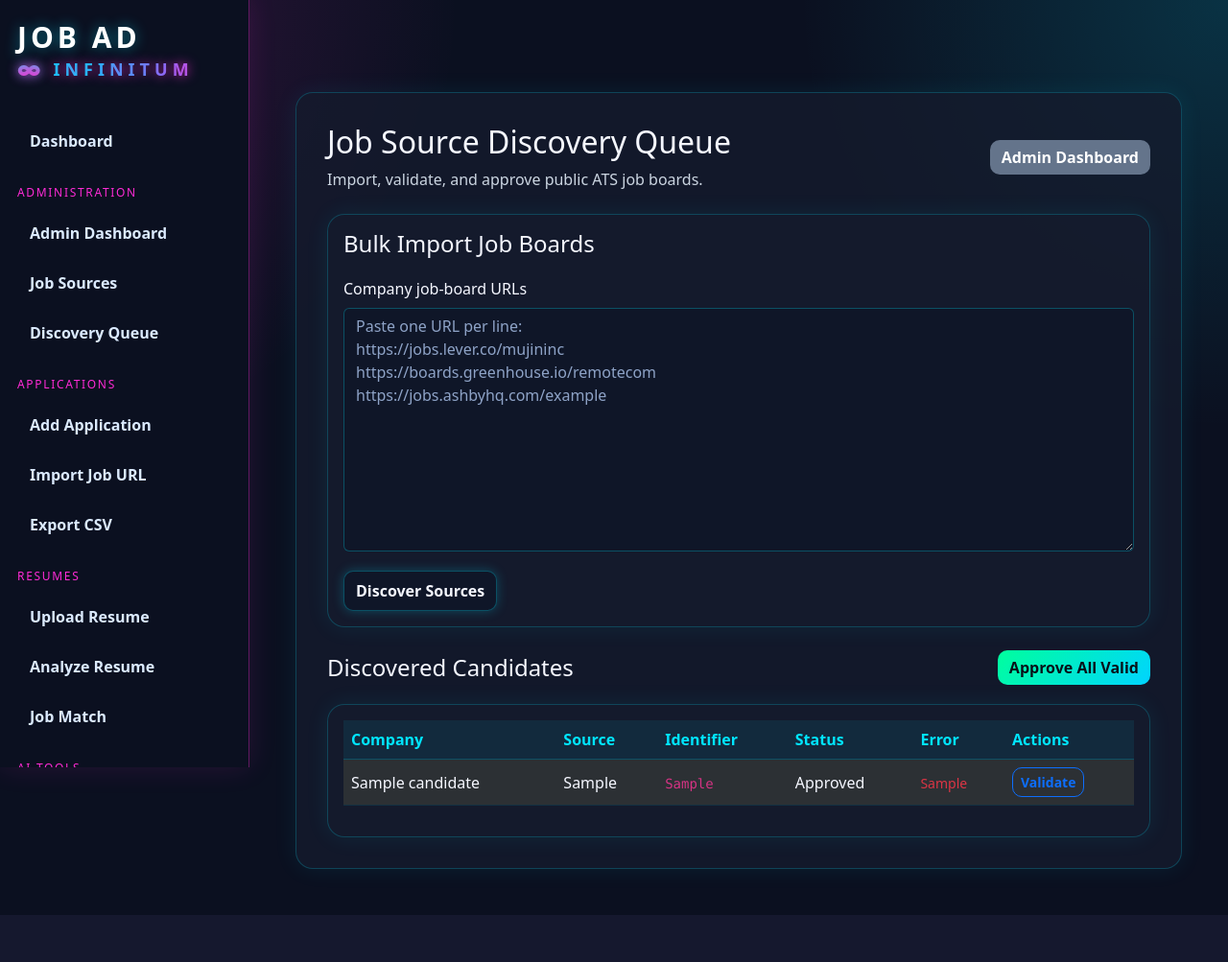
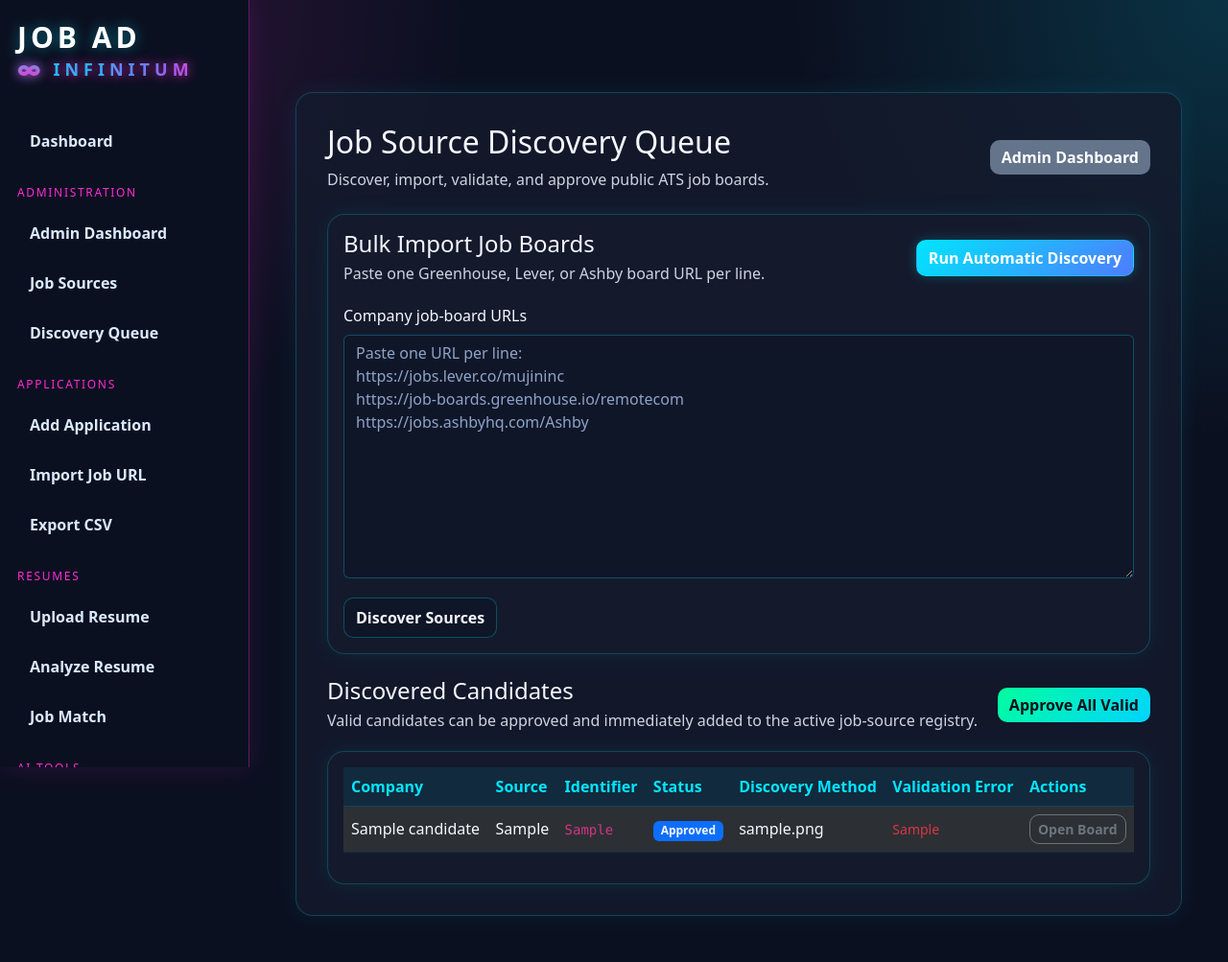
Before and after one commit to OloaneShark/get-a-job, a Flask app: page /admin/job-source-candidates in a window 1280 px wide. Shown: the whole page at 96% size. Before the commit the page ends 954 px from the top, so only its background shows below. Run offline with Flask 3, Linux system fonts and the light colour scheme; a user stored in the database is signed in; tables that the repository leaves empty hold one stand-in row (values such as "Sample post"); parts of the project's set-up code (start-up, migrations or seed data) failed here and were passed over; some libraries are stand-ins or nearby versions.

Commit message:
Add automatic ATS source discovery

```diff
--- a/app.py
+++ b/app.py
@@ -89,6 +89,7 @@ from services.job_sources.source_utils import (
 from services.job_sources.discovery.source_discovery import (detect_source_type)
 from services.job_sources.discovery.validation_service import (validate_source_candidate)
 from services.job_sources.discovery.candidate_service import (ingest_source_urls)
+from services.job_sources.discovery.common_crawl_discovery import (run_common_crawl_discovery)
 
 load_dotenv()
 
@@ -660,6 +661,54 @@ def reject_job_source_candidate(candidate_id):
     db.session.commit()
 
     flash("Source candidate rejected.", "info")
+
+    return redirect(
+        url_for("job_source_candidates")
+    )
+
+
+@app.route("/admin/job-source-candidates/run-discovery", methods=["POST"])
+@login_required
+def run_job_source_discovery():
+    if not current_user.is_admin:
+        flash(
+            "Administrator access is required.",
+            "danger"
+        )
+        return redirect(url_for("dashboard"))
+
+    try:
+        results = run_common_crawl_discovery(
+            limit_per_source=20
+        )
+
+        source_counts = results["by_source"]
+
+        flash(
+            f"Automatic discovery complete. "
+            f"{results['found']} unique boards found: "
+            f"{source_counts.get('lever', 0)} Lever, "
+            f"{source_counts.get('greenhouse', 0)} Greenhouse, "
+            f"{source_counts.get('ashby', 0)} Ashby. "
+            f"{results['created']} candidates added, "
+            f"{results['already_active']} already active, "
+            f"{results['already_candidate']} already queued, "
+            f"{results['failed']} failed.",
+            "success"
+        )
+
+    except Exception as error:
+        db.session.rollback()
+
+        print(
+            f"AUTOMATIC DISCOVERY FAILED | "
+            f"Error: {error}"
+        )
+
+        flash(
+            f"Automatic discovery failed: {error}",
+            "danger"
+        )
 
     return redirect(
         url_for("job_source_candidates")
--- /dev/null
+++ b/services/job_sources/discovery/common_crawl_discovery.py
@@ -0,0 +1,142 @@
+
+import json
+import time
+from urllib.parse import urlparse
+
+from services.job_sources.discovery.candidate_service import (
+    ingest_source_urls
+)
+from services.job_sources.http_client import fetch_response
+
+
+COMMON_CRAWL_INDEX = (
+    "https://index.commoncrawl.org/CC-MAIN-2026-25-index"
+)
+
+DISCOVERY_PATTERNS = {
+    "lever": "jobs.lever.co/*",
+    "greenhouse": "job-boards.greenhouse.io/*",
+    "ashby": "jobs.ashbyhq.com/*"
+}
+
+
+def fetch_common_crawl_urls(
+    pattern,
+    limit=250
+):
+    response = fetch_response(
+        COMMON_CRAWL_INDEX,
+        params={
+            "url": pattern,
+            "output": "json",
+            "filter": "status:200",
+            "collapse": "urlkey",
+            "limit": limit
+        }
+    )
+
+    discovered_urls = []
+
+    for line in response.text.splitlines():
+        line = line.strip()
+
+        if not line:
+            continue
+
+        try:
+            record = json.loads(line)
+        except json.JSONDecodeError:
+            continue
+
+        url = record.get("url")
+
+        if url:
+            discovered_urls.append(url)
+
+    return discovered_urls
+
+
+def normalize_board_url(url):
+    parsed = urlparse(url)
+    hostname = (parsed.hostname or "").lower()
+
+    path_parts = [
+        part
+        for part in parsed.path.split("/")
+        if part
+    ]
+
+    if not path_parts:
+        return None
+
+    board_identifier = path_parts[0]
+
+    if hostname in {
+        "jobs.lever.co",
+        "jobs.eu.lever.co"
+    }:
+        return f"https://{hostname}/{board_identifier}"
+
+    if hostname in {
+        "job-boards.greenhouse.io",
+        "boards.greenhouse.io"
+    }:
+        return (
+            f"https://job-boards.greenhouse.io/"
+            f"{board_identifier}"
+        )
+
+    if hostname == "jobs.ashbyhq.com":
+        return (
+            f"https://jobs.ashbyhq.com/"
+            f"{board_identifier}"
+        )
+
+    return None
+
+
+def run_common_crawl_discovery(
+    limit_per_source=250
+):
+    all_board_urls = set()
+    source_counts = {}
+
+    for source_type, pattern in DISCOVERY_PATTERNS.items():
+        print(
+            f"AUTOMATIC DISCOVERY: searching "
+            f"Common Crawl for {source_type}."
+        )
+
+        raw_urls = fetch_common_crawl_urls(
+            pattern=pattern,
+            limit=limit_per_source
+        )
+
+        normalized_urls = {
+            normalized
+            for raw_url in raw_urls
+            if (
+                normalized := normalize_board_url(raw_url)
+            )
+        }
+
+        source_counts[source_type] = len(
+            normalized_urls
+        )
+
+        all_board_urls.update(normalized_urls)
+
+        # Avoid hammering the shared Common Crawl API.
+        time.sleep(2)
+
+    ingestion_results = ingest_source_urls(
+        urls=sorted(all_board_urls),
+        discovery_method="common_crawl",
+        auto_validate=True
+    )
+
+    return {
+        "found": len(all_board_urls),
+        "by_source": source_counts,
+        **ingestion_results
+    }
--- a/templates/job_source_candidates.html
+++ b/templates/job_source_candidates.html
@@ -12,7 +12,7 @@
             <h2>Job Source Discovery Queue</h2>
 
             <p class="helper-text mb-0">
-                Import, validate, and approve public ATS job boards.
+                Discover, import, validate, and approve public ATS job boards.
             </p>
         </div>
 
@@ -27,18 +27,48 @@
     <div class="card mb-4">
         <div class="card-body">
 
-            <h4 class="mb-3">Bulk Import Job Boards</h4>
+            <div class="d-flex justify-content-between align-items-center mb-3">
+                <div>
+                    <h4 class="mb-1">Bulk Import Job Boards</h4>
+
+                    <p class="helper-text mb-0">
+                        Paste one Greenhouse, Lever, or Ashby board URL per line.
+                    </p>
+                </div>
+
+                <form
+                    method="POST"
+                    action="{{ url_for('run_job_source_discovery') }}"
+                >
+                    <input
+                        type="hidden"
+                        name="csrf_token"
+                        value="{{ csrf_token() }}"
+                    >
+
+                    <button
+                        type="submit"
+                        class="btn btn-primary"
+                    >
+                        Run Automatic Discovery
+                    </button>
+                </form>
+            </div>
 
             <form method="POST">
                 {{ form.hidden_tag() }}
 
                 <div class="mb-3">
-                    {{ form.source_urls.label(
-                        class="form-label"
-                    ) }}
+                    {{ form.source_urls.label(class="form-label") }}
 
                     {{ form.source_urls(
-                        class="form-control"
+                        class="form-control",
+                        placeholder=(
+                            "Paste one URL per line:\n"
+                            "https://jobs.lever.co/mujininc\n"
+                            "https://job-boards.greenhouse.io/remotecom\n"
+                            "https://jobs.ashbyhq.com/Ashby"
+                        )
                     ) }}
 
                     {% for error in form.source_urls.errors %}
@@ -48,22 +78,24 @@
                     {% endfor %}
                 </div>
 
-                {{ form.submit(
-                    class="btn btn-primary"
-                ) }}
+                {{ form.submit(class="btn btn-outline-primary") }}
             </form>
 
         </div>
     </div>
 
     <div class="d-flex justify-content-between align-items-center mb-3">
-        <h4 class="mb-0">Discovered Candidates</h4>
+        <div>
+            <h4 class="mb-1">Discovered Candidates</h4>
+
+            <p class="helper-text mb-0">
+                Valid candidates can be approved and immediately added to the active job-source registry.
+            </p>
+        </div>
 
         <form
             method="POST"
-            action="{{ url_for(
-                'approve_all_valid_job_sources'
-            ) }}"
+            action="{{ url_for('approve_all_valid_job_sources') }}"
         >
             <input
                 type="hidden"
@@ -94,7 +126,8 @@
                                 <th>Source</th>
                                 <th>Identifier</th>
                                 <th>Status</th>
-                                <th>Error</th>
+                                <th>Discovery Method</th>
+                                <th>Validation Error</th>
                                 <th>Actions</th>
                             </tr>
                         </thead>
@@ -105,8 +138,7 @@
 
                                 <tr>
                                     <td>
-                                        {{ candidate.company_name
-                                            or candidate.source_identifier }}
+                                        {{ candidate.company_name or candidate.source_identifier }}
                                     </td>
 
                                     <td>
@@ -120,7 +152,35 @@
                                     </td>
 
                                     <td>
-                                        {{ candidate.validation_status|title }}
+                                        {% if candidate.validation_status == "valid" %}
+                                            <span class="badge bg-success">
+                                                Valid
+                                            </span>
+
+                                        {% elif candidate.validation_status == "approved" %}
+                                            <span class="badge bg-primary">
+                                                Approved
+                                            </span>
+
+                                        {% elif candidate.validation_status == "invalid" %}
+                                            <span class="badge bg-danger">
+                                                Invalid
+                                            </span>
+
+                                        {% elif candidate.validation_status == "rejected" %}
+                                            <span class="badge bg-secondary">
+                                                Rejected
+                                            </span>
+
+                                        {% else %}
+                                            <span class="badge bg-warning text-dark">
+                                                Pending
+                                            </span>
+                                        {% endif %}
+                                    </td>
+
+                                    <td>
+                                        {{ candidate.discovery_method or "Unknown" }}
                                     </td>
 
                                     <td>
@@ -135,6 +195,8 @@
 
                                     <td>
                                         <div class="d-flex flex-wrap gap-2">
+
+                                            {% if candidate.validation_status != "approved" %}
 
                                                 <form
                                                     method="POST"
@@ -156,6 +218,8 @@
                                                         Validate
                                                     </button>
                                                 </form>
+
+                                            {% endif %}
 
                                             {% if candidate.validation_status == "valid" %}
 
@@ -207,6 +271,17 @@
 
                                             {% endif %}
 
+                                            {% if candidate.discovered_url %}
+                                                <a
+                                                    href="{{ candidate.discovered_url }}"
+                                                    target="_blank"
+                                                    rel="noopener noreferrer"
+                                                    class="btn btn-sm btn-outline-secondary"
+                                                >
+                                                    Open Board
+                                                </a>
+                                            {% endif %}
+
                                         </div>
                                     </td>
                                 </tr>
```
Lines whose indentation alone changed are shown as unchanged.
